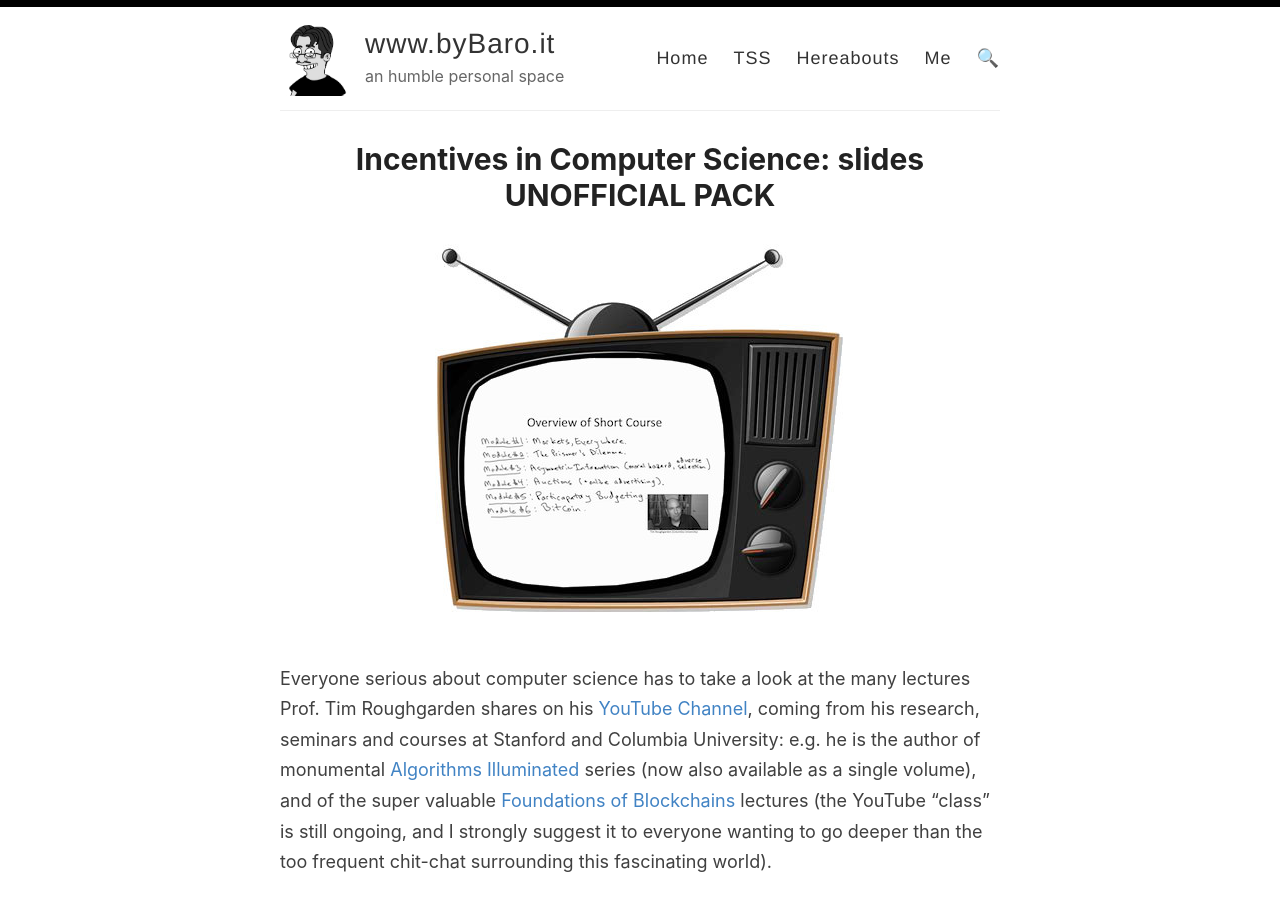
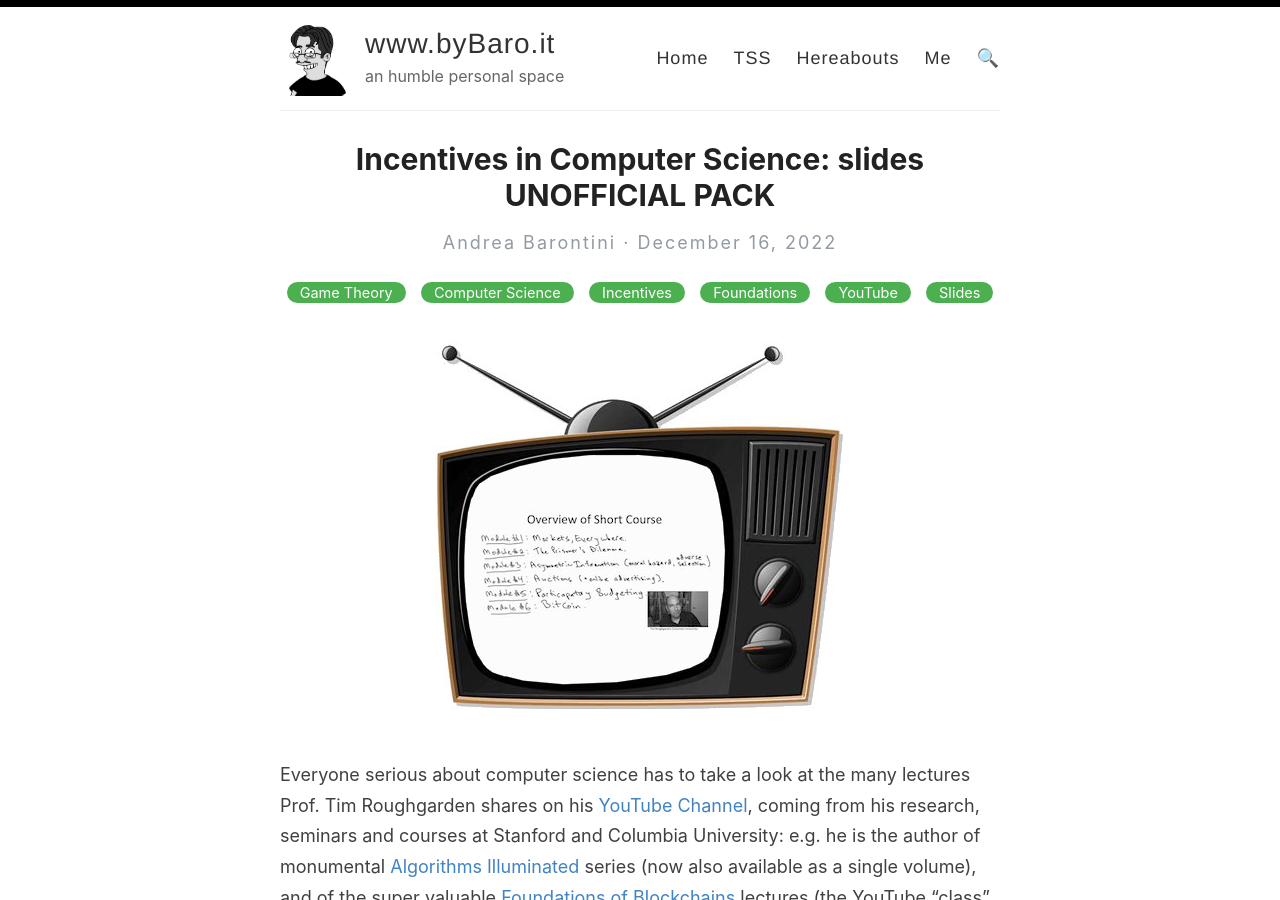
Before and after one commit to baro77/baro77.github.io, a Jekyll site: the page built from _posts/2022-12-16-iics-slides.md, in a window 1280 px wide and 900 px high. Built offline with Jekyll 4.4.1, drawn with Linux system fonts in a browser that asks for light colours; some of the changed text lies outside the part shown.

Commit message:
iics post

```diff
--- a/_pages/2022-12-16-iics-slides.md
+++ b/_posts/2022-12-16-iics-slides.md
@@ -1,7 +1,7 @@
 ---
-layout: page
+layout: post
 title: "Incentives in Computer Science: slides UNOFFICIAL PACK"
-permalink: /test/
+categories: [Game Theory, Computer Science, Incentives, Foundations, YouTube, Slides]
 ---
 
 ![](/images/iics-slides.jpg)
@@ -28,6 +28,6 @@ As you can verify from the above links, there's plenty of resources. However I w
 | [Module #6: Bitcoin](IICS-SlidesModule6-Bitcoin.pdf){:target="_blank"} |
 
 <br>
-###Disclaimer
+### Disclaimer
 
 Of course all the copyrights belong to Prof. Roughgarden, I have just done some copy&paste from his videos' frames to the PDFs and the featured image: I'm ready to put these contents offline if he dislikes my initiative (this post is going to have a companion/advertising tweet tagging him).
```
